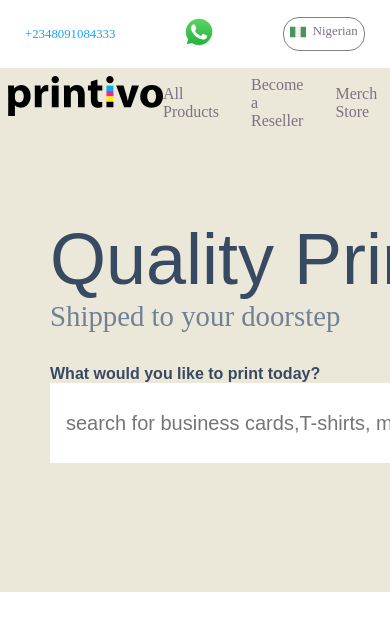
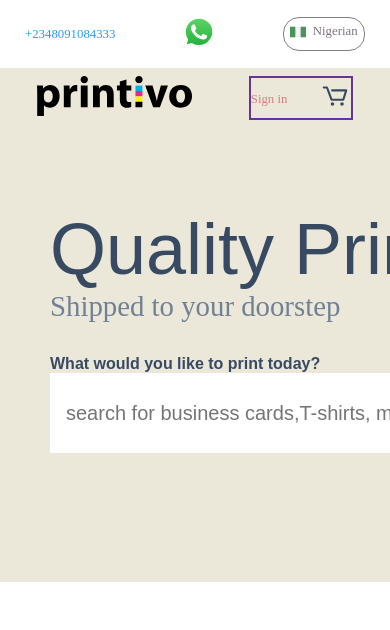
Before and after one commit to adeniranbukunmi/printivo-project, a plain HTML site: page index.html in a window 390 px wide. Shown: the top 630 px of the page. Drawn offline with Linux system fonts and the light colour scheme.

Commit message:
finished second nav

```diff
--- a/index.html
+++ b/index.html
@@ -30,18 +30,22 @@
 <!-- second nav (printivo section) -->
 <div class="printivo" >
     <nav>
-        <ul class="nav2img">
+        <ul class="printivo__img">
             <li><img src="images/printivoimg1.svg" alt=""></li>
         </ul>
-        <ul class="nav2a">
+        <div class="all__product1">
+            <ul class="all__product">
                 <li><a href="">All Products</a></li>
                 <li><a href="">Become a Reseller</a></li>
                 <li> <a href="">Merch Store</a></li>
                 <li> <a href="">Marketplace</a></li>
+            </ul>
+            <ul class="sign__in">
                 <li> <a href="">Sign in</a></li>
                 <li> <a href="">Create Account</a></li>
                 <li><a href=""><img src="images/wheelbaro1.svg" alt=""></a></li>
             </ul>
+        </div>
     </nav>
     <div class="container2">
         <div class="quality">
--- a/style.css
+++ b/style.css
@@ -2,6 +2,7 @@
     margin: 0;
     padding: 0;
     box-sizing: border-box;
+    /* border: 2px solid pink; */
 
 }
 /* first nav */
@@ -47,29 +48,44 @@
     background-color:rgb(236,232,217) ;
 }
 .printivo nav{
-    /* border: 2px solid black; */
     display: flex;
     justify-content:space-around;
     width: 100%;
     padding: 0.5rem;
 }
-.printivo .nav2img li{
-    /* border: 2px solid red; */
+.printivo .printivo__img li{
     list-style-type: none;
 
+
 }
-.printivo .nav2a {
-    /* border: 2px solid gray; */
+.printivo .all__product1{
+    display: flex;
+    gap: 4rem;
+}
+.printivo .all__product {
     list-style-type: none;
     display: flex;
     gap: 2rem;
     align-items: center;
 }
-.printivo .nav2a li:nth-child(5) a{
+.printivo .sign__in {
+    display: flex;
+    gap: 2rem;
+    align-items: center;
+}
+.printivo .sign__in li {
+    list-style-type: none;
+}
+.printivo .sign__in :nth-child(1) a{
     color: rgb(215,127,129);
+    text-decoration: none;
+}
+.printivo .sign__in :nth-child(2) a{
+    text-decoration: none;
+    color:rgb(123,113,131);
 }
 
-.printivo .nav2a a {
+.printivo .all__product a {
     text-decoration: none;
     font-size:1rem;
     color:rgb(123,113,131);
@@ -79,7 +95,6 @@
     margin-top: 5rem;
 }
 .quality{
-    /* border: 2px solid red; */
     flex-grow: 1;
     justify-content: center;
     margin-left:50px;
@@ -104,7 +119,6 @@ padding-bottom:2rem;
     font-family:sans-serif;
     }
 .hand{
-    /* border: 2px solid green; */
     width:30rem;
 }
 .searchicon{
@@ -112,7 +126,6 @@ padding-bottom:2rem;
     width:600px;
     height: 5rem;
     display: flex;
-    /* border: 2px solid red; */
 }
 .searchicon input{
 outline: 0;
@@ -128,8 +141,8 @@ padding-left: 1rem;
     color: rgb(129,140,155);
     cursor: pointer;
 }
+
 /* media query */
-
 @media screen and (max-width:800px) {
     .container1 nav .cost__calculator {
         display: none;
@@ -139,6 +152,16 @@ padding-left: 1rem;
         display: flex;
         justify-content: space-between;
 
+    }
+    .printivo .all__product {
+        display: none;
+    }
+    .printivo .sign__in :nth-child(1) a{
+        font-size: 0.8rem;
+
+    }
+    .printivo .sign__in :nth-child(2) a{
+        display: none;
     }
 }
 @media screen and (max-width:640px){
@@ -164,4 +187,9 @@ padding-left: 1rem;
     .container1 nav ul{
         padding:0 25px;
     }
+
+    .printivo .sign__in {
+        border: 2px solid rebeccapurple;
+        gap: 1rem;
+    }
 }
```
Lines whose indentation alone changed are shown as unchanged.
